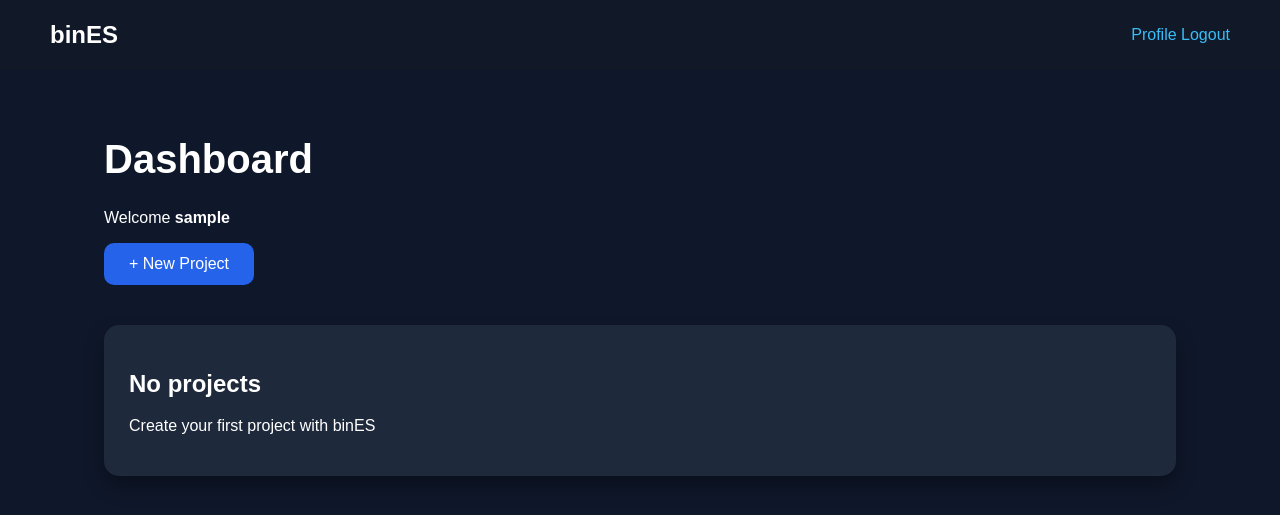
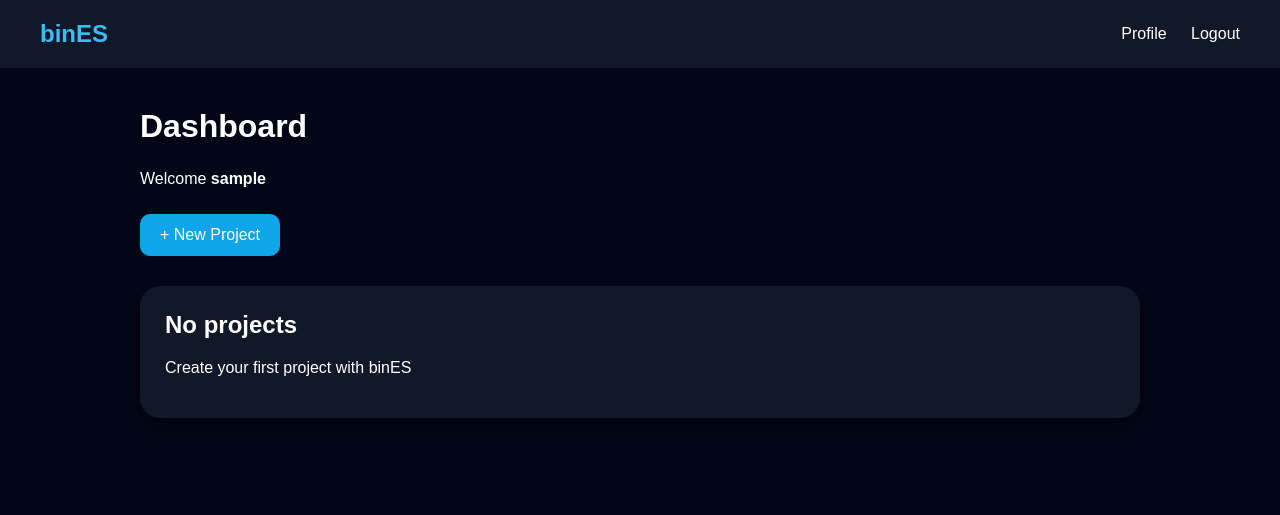
Before and after one commit to sillfrog999/binES, a Flask app: page /dashboard in a window 1280 px wide. Shown: the top 515 px of the page. Run offline with Flask 3, Linux system fonts and the light colour scheme; the visitor is signed in with stand-in values (Sample User, id 1); data that the repository does not hold is empty.

Commit message:
Update style.css

```diff
--- a/static/style.css
+++ b/static/style.css
@@ -1,216 +1,170 @@
 *{
 	box-sizing:border-box;
-	font-family:Arial;
+	font-family:Arial,sans-serif;
 }
 
-
 body{
-
 	margin:0;
-
-	background:#0f172a;
-
+	background:#020617;
 	color:white;
-
 }
 
-
-
 nav{
-
-	height:70px;
-
+	display:flex;
+	justify-content:space-between;
+	align-items:center;
+	padding:20px 40px;
 	background:#111827;
-
-	display:flex;
-
-	align-items:center;
-
-	justify-content:space-between;
-
-	padding:0 50px;
-
 }
 
-
+nav h2{
+	margin:0;
+	color:#38bdf8;
+}
 
 nav a{
-
-	color:#38bdf8;
-
+	color:white;
 	text-decoration:none;
-
+	margin-left:20px;
 }
 
-
-
 .container{
-
 	width:90%;
-
-	margin:auto;
-
-	padding:40px;
-
+	max-width:1000px;
+	margin:40px auto;
 }
 
-
+.box{
+	width:400px;
+	max-width:90%;
+	margin:80px auto;
+	background:#111827;
+	padding:35px;
+	border-radius:20px;
+	box-shadow:0 10px 30px #0008;
+	text-align:center;
+}
 
 h1{
-
-	font-size:40px;
-
+	margin-bottom:25px;
 }
 
-
-
-.btn{
-
-	display:inline-block;
-
-	background:#2563eb;
-
+input{
+	width:100%;
+	padding:12px;
+	margin:10px 0;
+	border:none;
+	border-radius:10px;
+	background:#1e293b;
 	color:white;
-
-	padding:12px 25px;
-
-	border-radius:10px;
-
-	text-decoration:none;
-
 }
 
+button,.btn{
+	display:inline-block;
+	padding:12px 20px;
+	background:#0ea5e9;
+	color:white;
+	border:none;
+	border-radius:10px;
+	text-decoration:none;
+	cursor:pointer;
+	margin-top:10px;
+}
 
+button:hover,.btn:hover{
+	background:#0284c7;
+}
 
 .projects{
-
 	display:grid;
-
-	grid-template-columns:
-	repeat(auto-fit,minmax(250px,1fr));
-
-	gap:25px;
-
-	margin-top:40px;
-
+	grid-template-columns:repeat(auto-fit,minmax(280px,1fr));
+	gap:20px;
+	margin-top:30px;
 }
 
-
-
 .card{
-
-	background:#1e293b;
-
+	background:#111827;
 	padding:25px;
-
-	border-radius:15px;
-
-	box-shadow:0 10px 20px #0005;
-
+	border-radius:20px;
+	box-shadow:0 10px 25px #0006;
 }
 
-
+.card h2{
+	margin-top:0;
+}
 
 .status{
-
 	color:#22c55e;
-
+	font-weight:bold;
 }
 
-
-
 .delete{
-
+	display:inline-block;
+	margin-top:15px;
 	color:#ef4444;
-
+	text-decoration:none;
 }
 
-
-
-.box{
-
-	width:400px;
-
-	margin:100px auto;
-
-	background:#1e293b;
-
-	padding:40px;
-
-	border-radius:20px;
-
+.log{
+	background:#000;
+	padding:20px;
+	border-radius:15px;
+	margin-top:25px;
+	overflow:auto;
 }
 
-
-
-input{
-
-	width:100%;
-
-	padding:12px;
-
-	margin:10px 0;
-
-	border-radius:8px;
-
-	border:none;
-
+.log pre{
+	color:#22c55e;
+	font-family:monospace;
 }
 
-
-
-button{
-
-	background:#2563eb;
-
-	color:white;
-
-	padding:12px 30px;
-
-	border:none;
-
-	border-radius:8px;
-
-	cursor:pointer;
-
-}
 .avatar{
-
-width:120px;
-
-height:120px;
-
-border-radius:50%;
-
-object-fit:cover;
-
+	width:120px;
+	height:120px;
+	border-radius:50%;
+	object-fit:cover;
+	margin:20px;
+	border:3px solid #38bdf8;
 }
 
-
-.log{
-
-background:#020617;
-
-padding:20px;
-
-margin-top:30px;
-
-border-radius:15px;
-
-font-family:monospace;
-
+.profile{
+	background:#111827;
+	padding:30px;
+	border-radius:20px;
+	text-align:center;
 }
 
-
-pre{
-
-color:#22c55e;
-
+.file{
+	background:#1e293b;
+	padding:15px;
+	border-radius:10px;
+	margin:15px 0;
 }
 
+.loading{
+	width:100%;
+	height:15px;
+	background:#1e293b;
+	border-radius:10px;
+	overflow:hidden;
+}
 
-button:hover{
+.loading div{
+	height:100%;
+	width:50%;
+	background:#38bdf8;
+	animation:load 2s infinite;
+}
 
-transform:scale(1.05);
+@keyframes load{
+	0%{
+		transform:translateX(-100%);
+	}
+	100%{
+		transform:translateX(200%);
+	}
+}
 
+a{
+	color:#38bdf8;
 }
```
